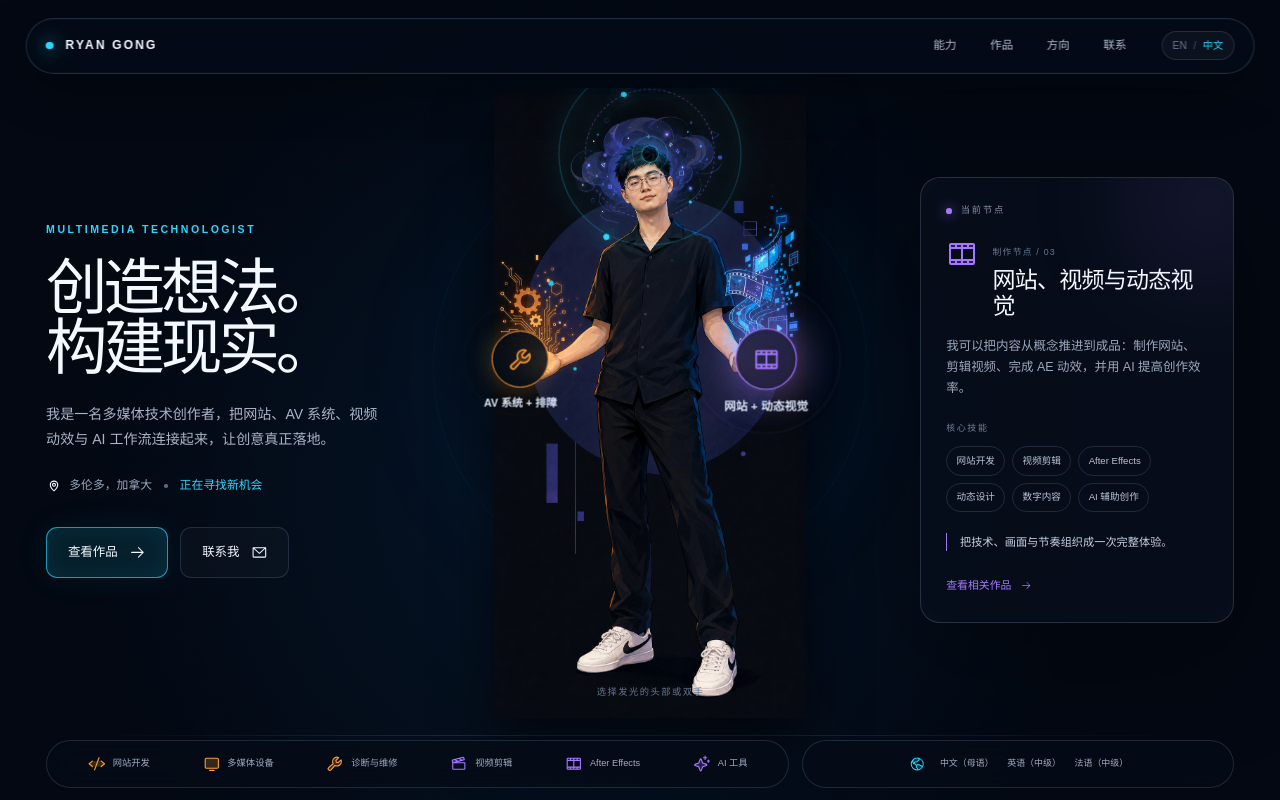
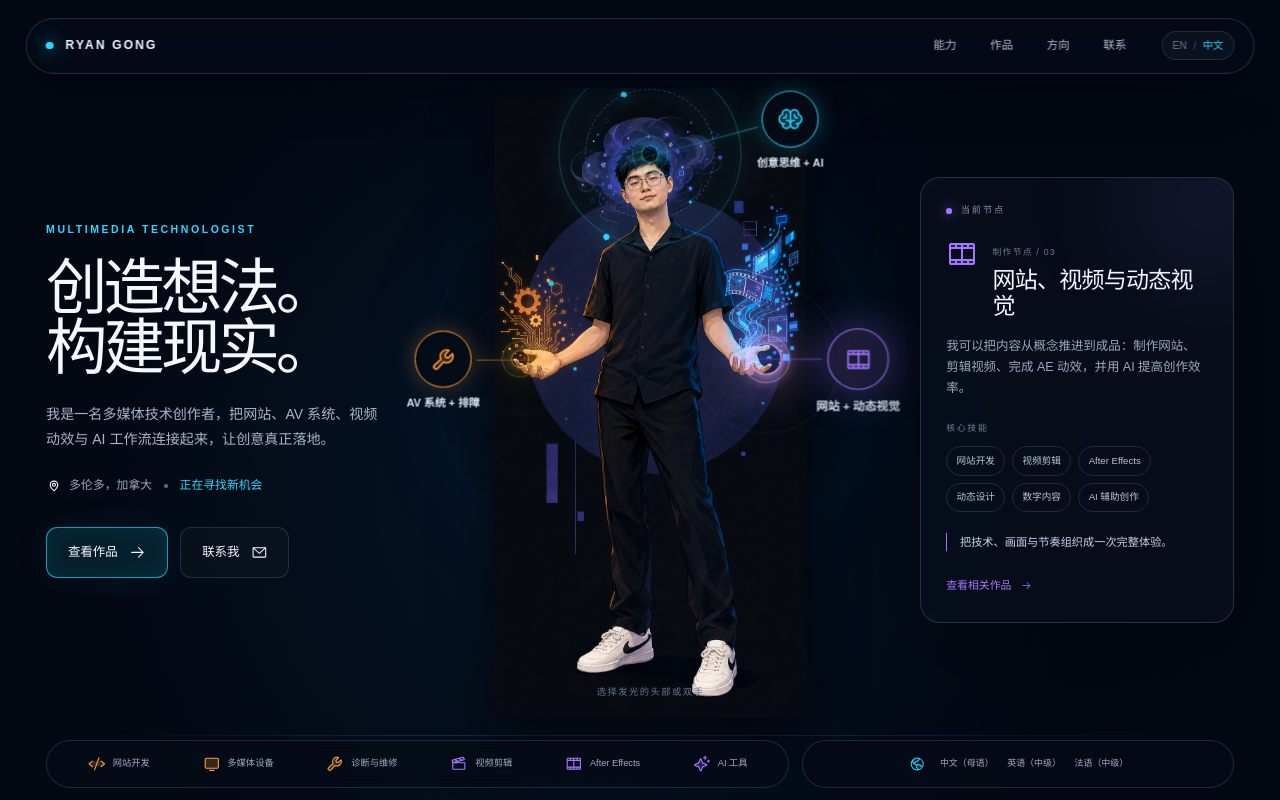
Before and after one commit to ryangong3/ryangong3.github.io, a Next.js app: page / in a window 1280 px wide. Shown: the top 800 px of the page. Built offline with nearby package versions, Linux system fonts and the light colour scheme.

Commit message:
Move character controls to connected callouts

```diff
--- a/app/globals.css
+++ b/app/globals.css
@@ -292,6 +292,10 @@ a:focus-visible {
   --left-hand-x: 23%;
   --right-hand-x: 74%;
   --hands-y: 43.5%;
+  --mind-control-x: 79%;
+  --mind-control-y: 5%;
+  --left-control-x: 7%;
+  --right-control-x: 93%;
   position: relative;
   z-index: 2;
   height: 39rem;
@@ -530,33 +534,62 @@ a:focus-visible {
 }
 
 .hotspot-mind {
-  top: var(--mind-y);
-  left: var(--mind-x);
-  width: 9rem;
-  height: 8rem;
-  border-color: transparent;
-  background: transparent;
+  top: var(--mind-control-y);
+  left: var(--mind-control-x);
   color: var(--cyan);
-  box-shadow: none;
-  backdrop-filter: none;
-}
-
-.hotspot-mind::after,
-.hotspot-mind > svg,
-.hotspot-mind > span {
-  display: none;
+}
+
+.hotspot-mind::before {
+  position: absolute;
+  top: 64%;
+  right: calc(100% + 0.35rem);
+  width: clamp(6rem, 18vw, 9rem);
+  height: 1px;
+  background: linear-gradient(90deg, transparent, currentColor);
+  box-shadow: 0 0 0.7rem currentColor;
+  content: "";
+  opacity: 0.55;
+  transform: rotate(-15deg);
+  transform-origin: right center;
+  pointer-events: none;
 }
 
 .hotspot-repair {
   top: var(--hands-y);
-  left: var(--left-hand-x);
+  left: var(--left-control-x);
   color: var(--orange);
+}
+
+.hotspot-repair::before {
+  position: absolute;
+  top: 50%;
+  left: calc(100% + 0.35rem);
+  width: clamp(4rem, 11vw, 6rem);
+  height: 1px;
+  background: linear-gradient(90deg, currentColor, transparent);
+  box-shadow: 0 0 0.7rem currentColor;
+  content: "";
+  opacity: 0.55;
+  pointer-events: none;
 }
 
 .hotspot-create {
   top: var(--hands-y);
-  left: var(--right-hand-x);
+  left: var(--right-control-x);
   color: var(--violet);
+}
+
+.hotspot-create::before {
+  position: absolute;
+  top: 50%;
+  right: calc(100% + 0.35rem);
+  width: clamp(4.5rem, 13vw, 7rem);
+  height: 1px;
+  background: linear-gradient(90deg, transparent, currentColor);
+  box-shadow: 0 0 0.7rem currentColor;
+  content: "";
+  opacity: 0.55;
+  pointer-events: none;
 }
 
 .hotspot:hover,
@@ -564,13 +597,6 @@ a:focus-visible {
   background: color-mix(in srgb, currentColor 16%, rgba(5, 12, 23, 0.9));
   box-shadow: 0 0 2.6rem color-mix(in srgb, currentColor 44%, transparent);
   transform: translate(-50%, -50%) scale(1.08);
-}
-
-.hotspot-mind:hover,
-.hotspot-mind.is-active {
-  background: transparent;
-  box-shadow: none;
-  transform: translate(-50%, -50%);
 }
 
 .interaction-hint {
```
